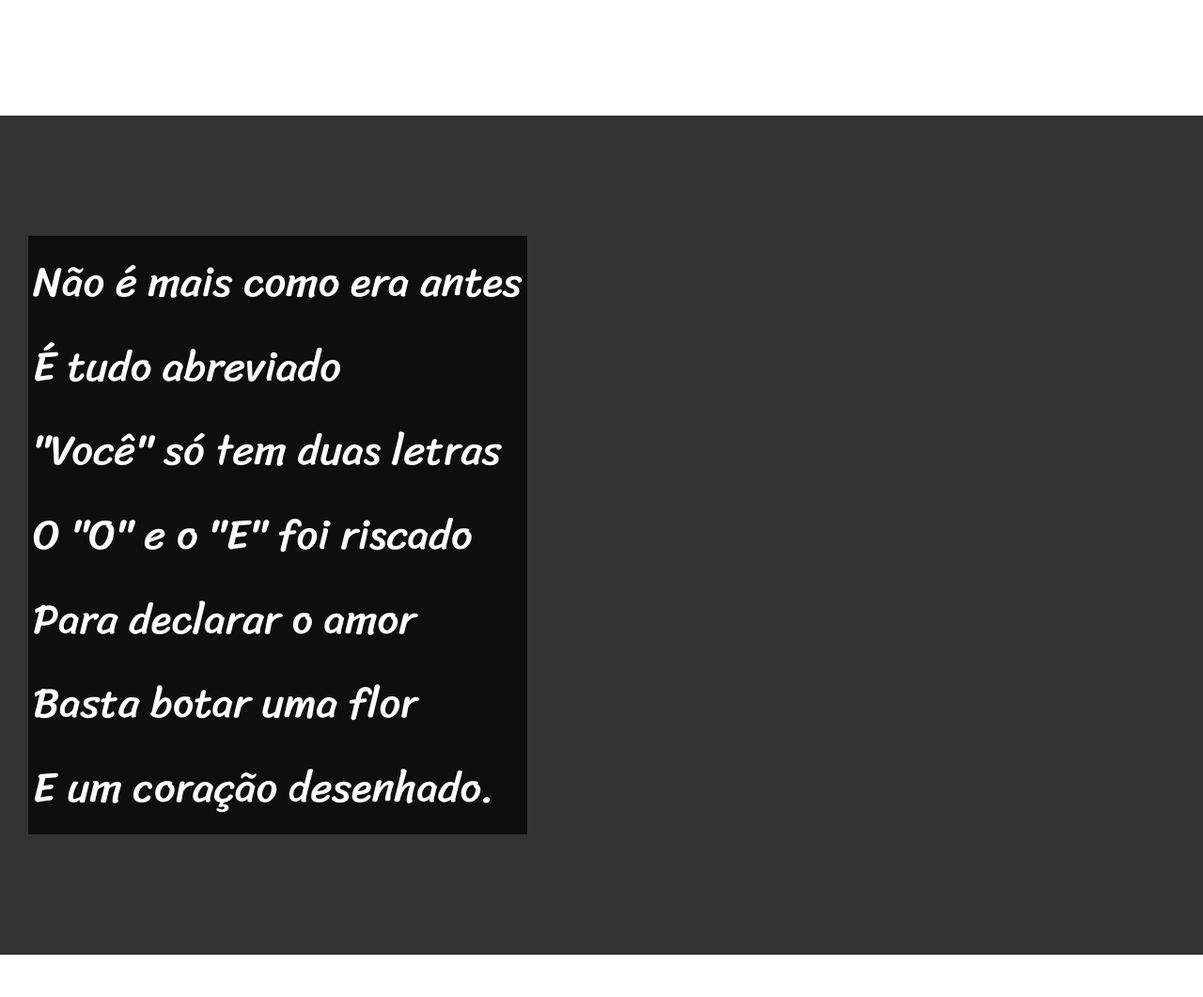
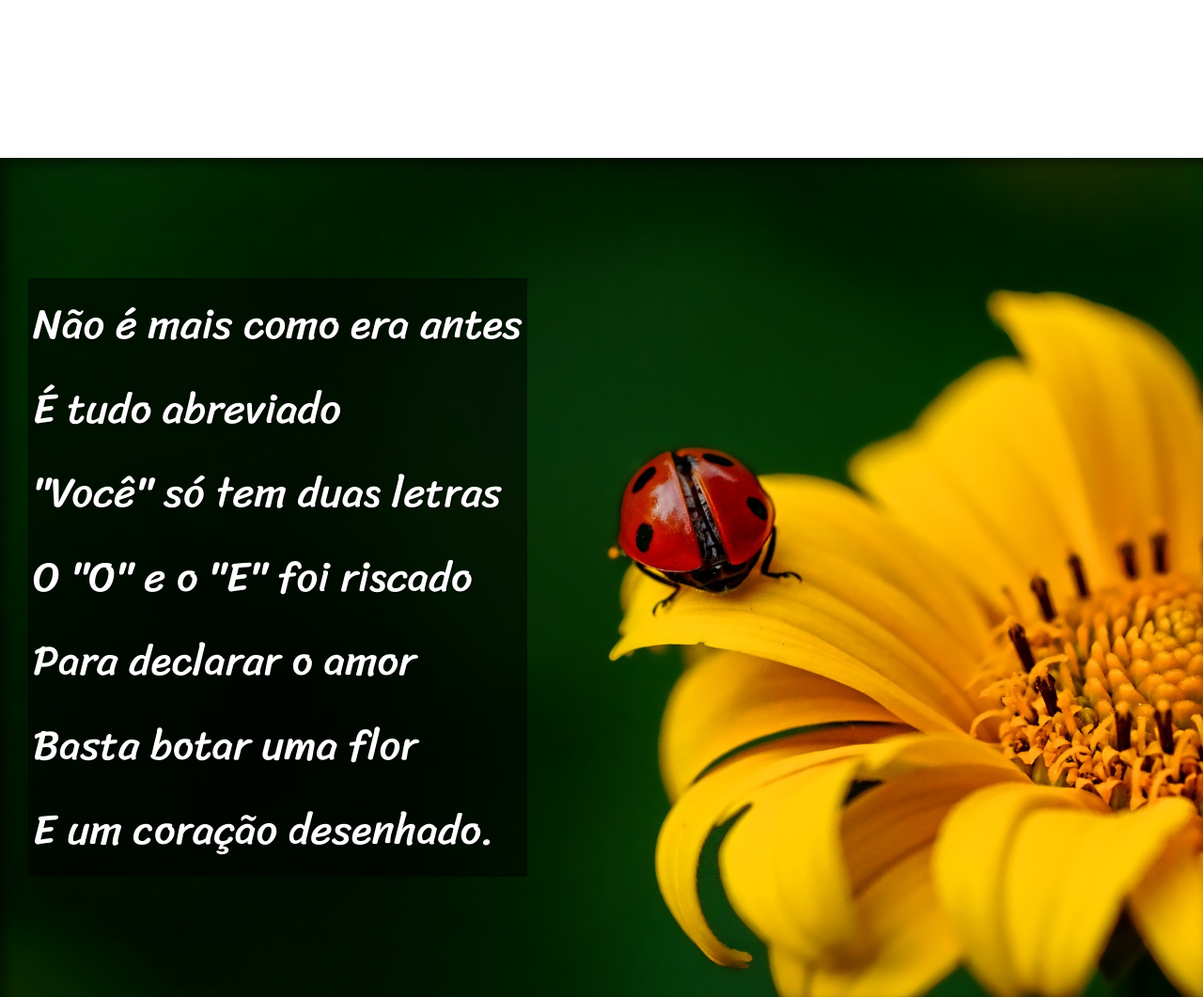
Before and after one commit to brennoldeucas/html-css, a plain HTML site: page desafios/cordel/cordel.html in a window 1280 px wide. Shown: the part 1020-2081 px from the top of the page at 94% size. Drawn offline with Linux system fonts and the light colour scheme.

Commit message:
fim do cordel

```diff
--- a/desafios/cordel/cordel.html
+++ b/desafios/cordel/cordel.html
@@ -26,7 +26,7 @@
     </section>
 
 
-    <section class="img">
+    <section class="img" id="img01">
         <p>
             Não é mais como era antes <br>
             É tudo abreviado <br>
@@ -64,7 +64,7 @@
     </section>
 
 
-    <section class="img">
+    <section class="img" id="img02">
         <p>
             Tenho saudade das cartas <br>
             Escritas com a própria mão <br>
@@ -102,7 +102,7 @@
     </section>
 
     <footer>
-        <p>site criado por <a target="_blank" href="#">gustavo guanabara</a>para o <a   target="_blank" href="#">curso em video</a></p>
+        <p>site criado por <a target="_blank" href="#">gustavo guanabara</a> para o <a   target="_blank" href="#">curso em video</a></p>
     </footer>
 
 </body>
--- a/desafios/cordel/style.css
+++ b/desafios/cordel/style.css
@@ -66,15 +66,34 @@ section.normal{
     color: black;
 }
 
+section > p {
+    padding-bottom: 1em;
+}
+
 section.img{
     background-color: rgb(51, 51, 51);
     color: white;
+    box-shadow: inset 6px 6px 13px 0px rgba(0, 0, 0, 0.514);
+    background-size: cover;
 }
 
 section.img > p {
     display: inline-block;
     padding: 5px;
-    background-color: rgba(0, 0, 0, 0.729);
+    background-color: rgba(0, 0, 0, 0.514);
+    text-shadow: 1px 1px 1px black;
+}
+
+section#img01{
+    background-image: url(imagens/background001.jpg);
+    background-position: right center;
+    background-attachment: fixed;
+}
+
+section#img02{
+    background-image: url(imagens/background002.jpg);
+    background-attachment: fixed;
+
 }
 
 footer{
```
